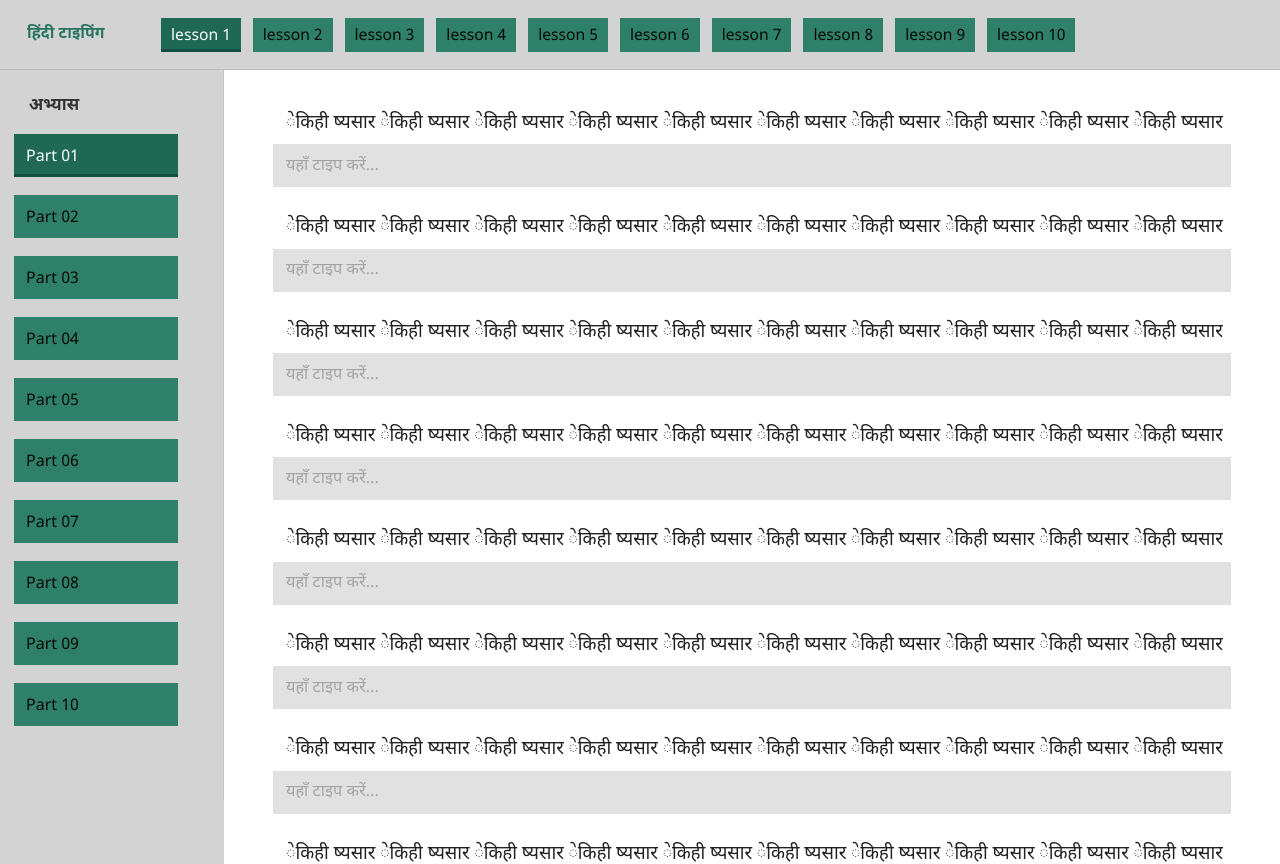
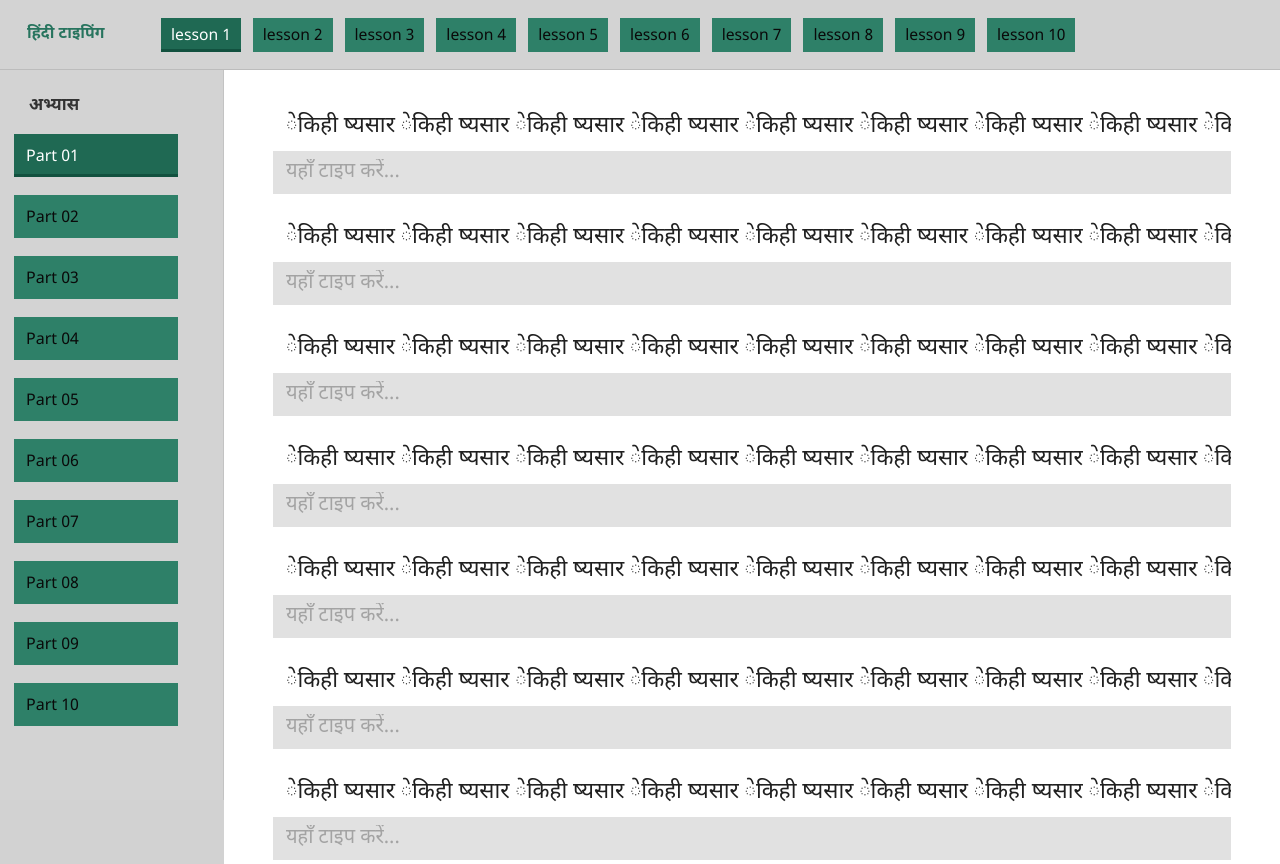
Before and after one commit to abhinayjangde/hindityping, a SvelteKit app: page / in a window 1280 px wide. Shown: the top 864 px of the page. Built offline with nearby package versions, Linux system fonts and the light colour scheme.

Commit message:
add font size

```diff
--- a/src/routes/+page.svelte
+++ b/src/routes/+page.svelte
@@ -11,7 +11,7 @@
       () =>
         activeLesson === 0 && activePart === 1
           ? "dkdk dkdk dkdk dkdk dkdk dkdk dkdk dkdk dkdk dkdk"
-          : `${practiceText} ${practiceText} ${practiceText} ${practiceText} ${practiceText} ${practiceText} ${practiceText} ${practiceText} ${practiceText} ${practiceText}`
+          : `${practiceText} ${practiceText} ${practiceText} ${practiceText} ${practiceText} ${practiceText} ${practiceText} ${practiceText} ${practiceText}`
     )
   );
   let typedLines = $state<string[]>(Array.from({ length: 10 }, () => ""));
@@ -305,7 +305,7 @@
     color: #202020;
     background: #fff;
     font-family: "Nirmala UI", "Noto Sans Devanagari", "Mangal", sans-serif;
-    font-size: clamp(1rem, 1.8vw, 1.15rem);
+    font-size: clamp(1.4rem, 1.8vw, 20px);
     line-height: 1.65;
     white-space: nowrap;
   }
@@ -324,7 +324,7 @@
     border: 0;
     outline: 0;
     font-family: "Nirmala UI", "Noto Sans Devanagari", "Mangal", sans-serif;
-    font-size: 1.02rem;
+    font-size: clamp(16px, 1.8vw, 20px);
     line-height: 1.6;
     unicode-bidi: plaintext;
   }
```
